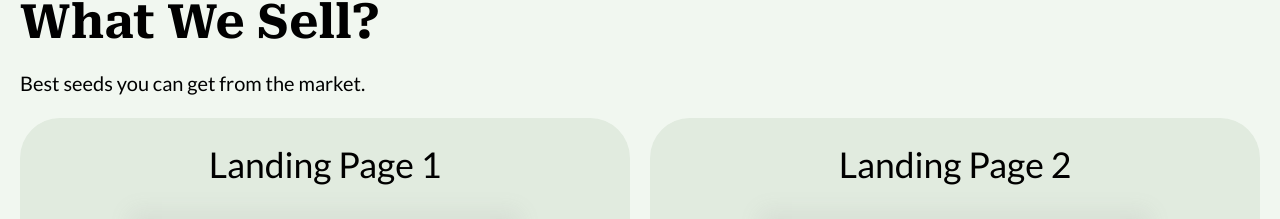
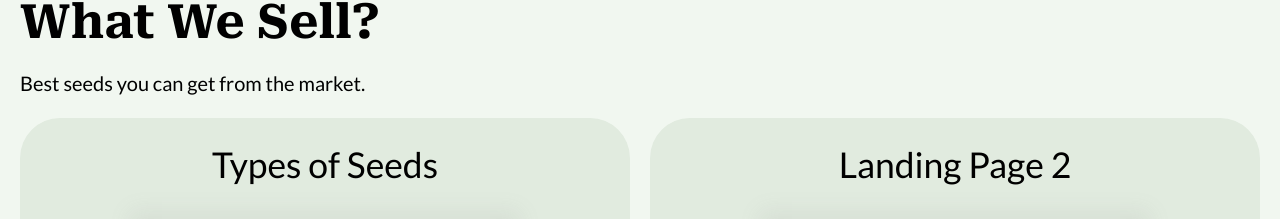
Before and after one commit to NatureSeeds/natureseeds.github.io, an Astro site: page / in a window 1280 px wide. Shown: the part 924-1143 px from the top of the page. Built offline with nearby package versions, Linux system fonts and the light colour scheme; Astro itself is replaced by a stand-in of ours.

Commit message:
Update index.astro

```diff
--- a/src/pages/index.astro
+++ b/src/pages/index.astro
@@ -14,7 +14,7 @@ import HomeHeroSection from '../components/sections/heros/HomeHeroSection.astro'
 				Best seeds you can get from the market.
 			</p>
 			<div class="feature-card__grid">
-				<FeatureCard href="/landing-pages/landing-1" title="Landing Page 1" imgSrc="/assets/images/home/screenshots/landing-1">
+				<FeatureCard href="/landing-pages/landing-1" title="Types of Seeds" imgSrc="/assets/images/home/screenshots/landing-1">
 				</FeatureCard>
 				<FeatureCard href="/landing-pages/landing-2" title="Landing Page 2" imgSrc="/assets/images/home/screenshots/landing-2">
 				</FeatureCard>
```
